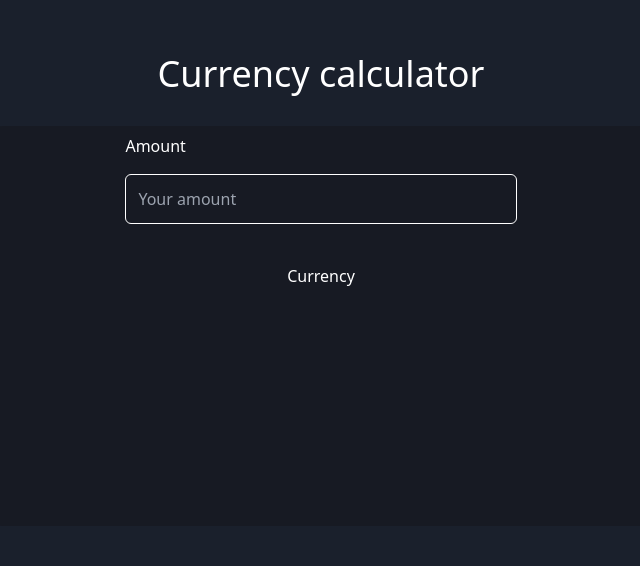
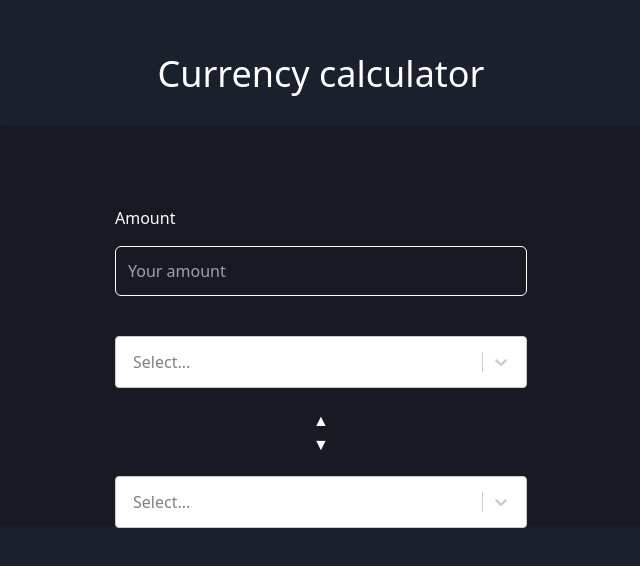
Before and after one commit to TNajnar/currency-calculator, a React (Vite) app: page / in a window 1280 px wide. Shown: the part 110-676 px from the top of the page, without its empty margins (319-959 px from the left). Built offline with nearby package versions, Linux system fonts and the light colour scheme.

Commit message:
Added just react selects for pick currency

```diff
--- a/package.json
+++ b/package.json
@@ -12,7 +12,8 @@
   "dependencies": {
     "clsx": "^2.1.0",
     "react": "^18.2.0",
-    "react-dom": "^18.2.0"
+    "react-dom": "^18.2.0",
+    "react-select": "^5.8.0"
   },
   "devDependencies": {
     "@types/react": "^18.2.55",
--- a/src/components/Calculator/Calculator.tsx
+++ b/src/components/Calculator/Calculator.tsx
@@ -5,7 +5,8 @@ import { AmountInput, Currency } from "./components";
 const Calculator = (): ReactElement => {
 
   return (
-    <div className="flex flex-col items-center gap-10 p-2 w-full h-1/2 bg-blue rounded-2xl">
+    <div className="flex flex-col items-center gap-10 px-32 py-20 w-full h-1/2 bg-blue rounded-2xl">
+
       <AmountInput />
       <Currency />
     </div>
--- a/src/components/Calculator/components/AmountInput.tsx
+++ b/src/components/Calculator/components/AmountInput.tsx
@@ -11,7 +11,7 @@ const AmountInput = (): ReactElement => {
   };
 
   return (
-    <label className="relative flex flex-col gap-4 w-3/5 h-fit">
+    <label className="relative flex flex-col gap-4 w-full h-fit">
       <span>Amount</span>
       <input
         className="p-3 text-white bg-inherit border rounded-md"
--- a/src/components/Calculator/components/Currency.tsx
+++ b/src/components/Calculator/components/Currency.tsx
@@ -1,8 +1,42 @@
 import { ReactElement } from "react";
+import Select from 'react-select'
+
+
+//  TODO API for currency's
+const options = [
+  { value: 'chocolate', label: 'Chocolate' },
+  { value: 'strawberry', label: 'Strawberry' },
+  { value: 'vanilla', label: 'Vanilla' }
+]
 
 const Currency = (): ReactElement => {
   return (
-    <div>Currency</div>
+    <div className="flex flex-col items-center gap-5 w-full">
+      <Select
+        className="w-full text-black"
+        options={options}
+        styles={{control: (provided) => ({
+            ...provided,
+            padding: '7px',
+          }),
+        }}
+      />
+
+      <div className="flex flex-col">
+        <span>▲</span>
+        <span>▼</span>
+      </div>
+
+      <Select
+        className="w-full text-black"
+        options={options}
+        styles={{control: (provided) => ({
+            ...provided,
+            padding: '7px',
+          }),
+        }}
+      />
+    </div>
   );
 };
 
```
Also changed, not shown: src/styles/index.css (+7 -0 lines), 1 other file (tests, documents, lock files or other folders).
